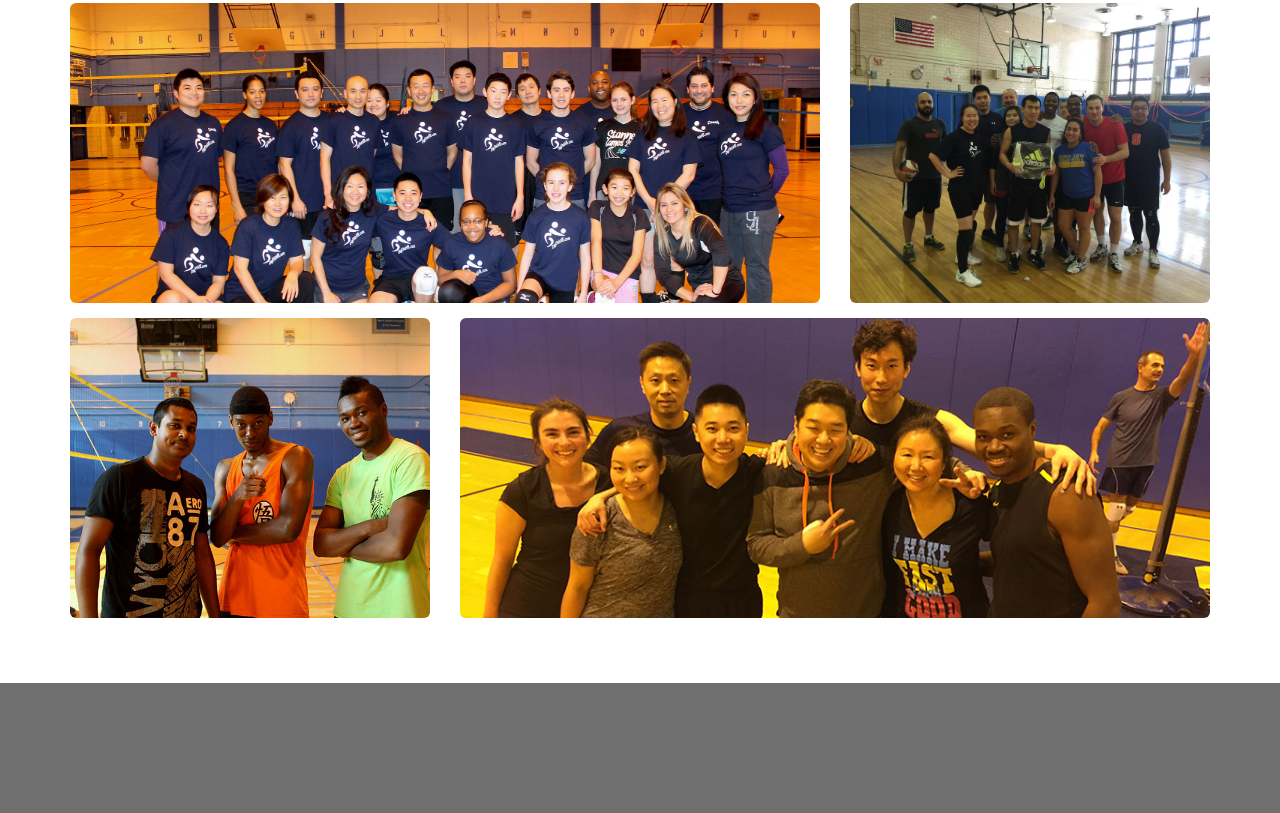
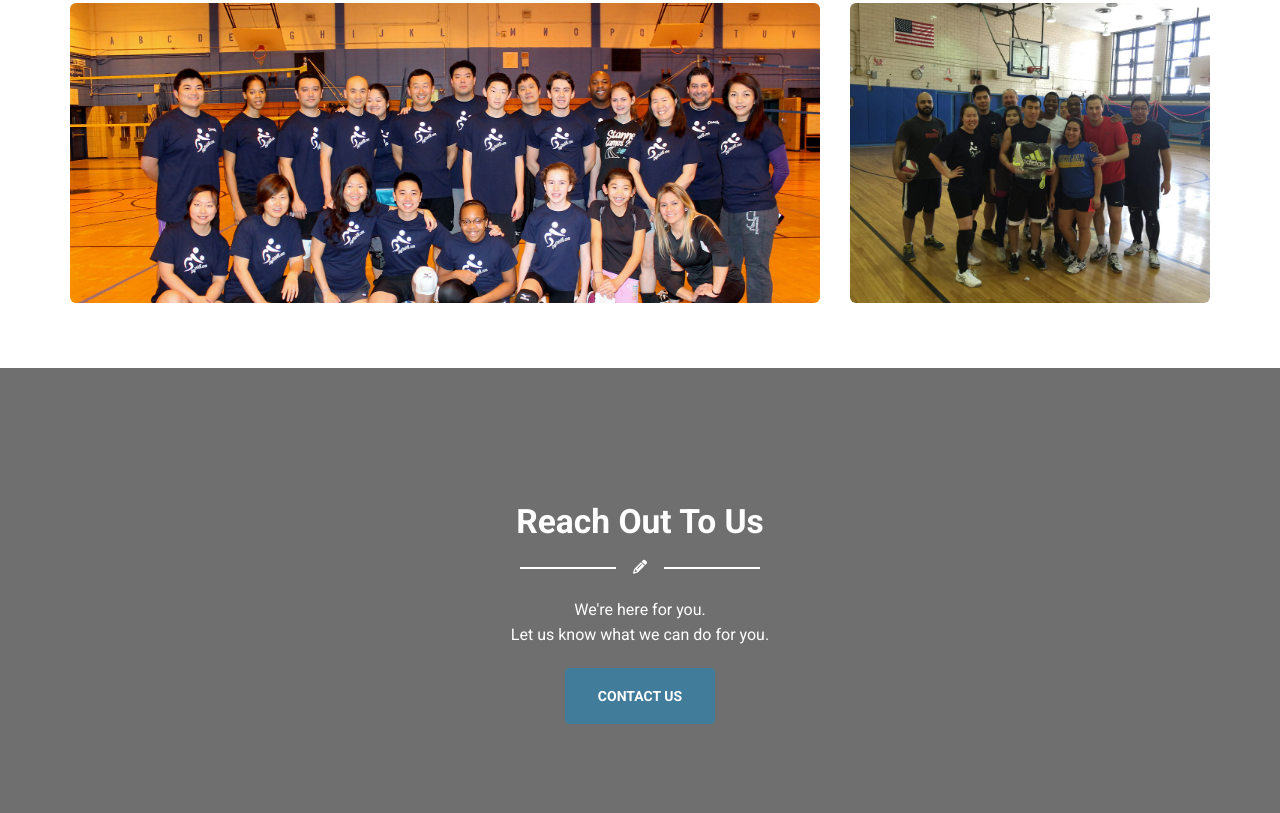
Before and after one commit to LKevinLeeL/DigThisVolleyball-2016, a plain HTML site: page index.html in a window 1280 px wide. Shown: the part 3556-4369 px from the top of the page. Drawn offline with nearby package versions, Linux system fonts and the light colour scheme; a script that the page names is missing.

Commit message:
Remove couple images

```diff
--- a/index.html
+++ b/index.html
@@ -374,18 +374,6 @@
             </div>
           </div>
         </div>
-        <div class="col-md-4">
-          <div class="photo-card">
-            <div id="photo5">
-            </div>
-          </div>
-        </div>
-        <div class="col-md-8">
-          <div class="photo-card">
-            <div id="photo6">
-            </div>
-          </div>
-        </div>
       </div>
     </div>
 
--- a/less/style.less
+++ b/less/style.less
@@ -3475,22 +3475,6 @@ body {
     height: 300px;
     border-radius: 6px;
   }
-  #photo5 {
-    background-image: url(/assets/img/photo/img5.jpg);
-    background-size: cover;
-    background-repeat: no-repeat;
-    background-position: 50% 40%;
-    height: 300px;
-    border-radius: 6px;
-  }
-  #photo6 {
-    background-image: url(/assets/img/photo/img6.jpg);
-    background-size: cover;
-    background-repeat: no-repeat;
-    background-position: 50% 30%;
-    height: 300px;
-    border-radius: 6px;
-  }
 }
 
 .contact-us {
```
Also changed, not shown: css/style.css.
